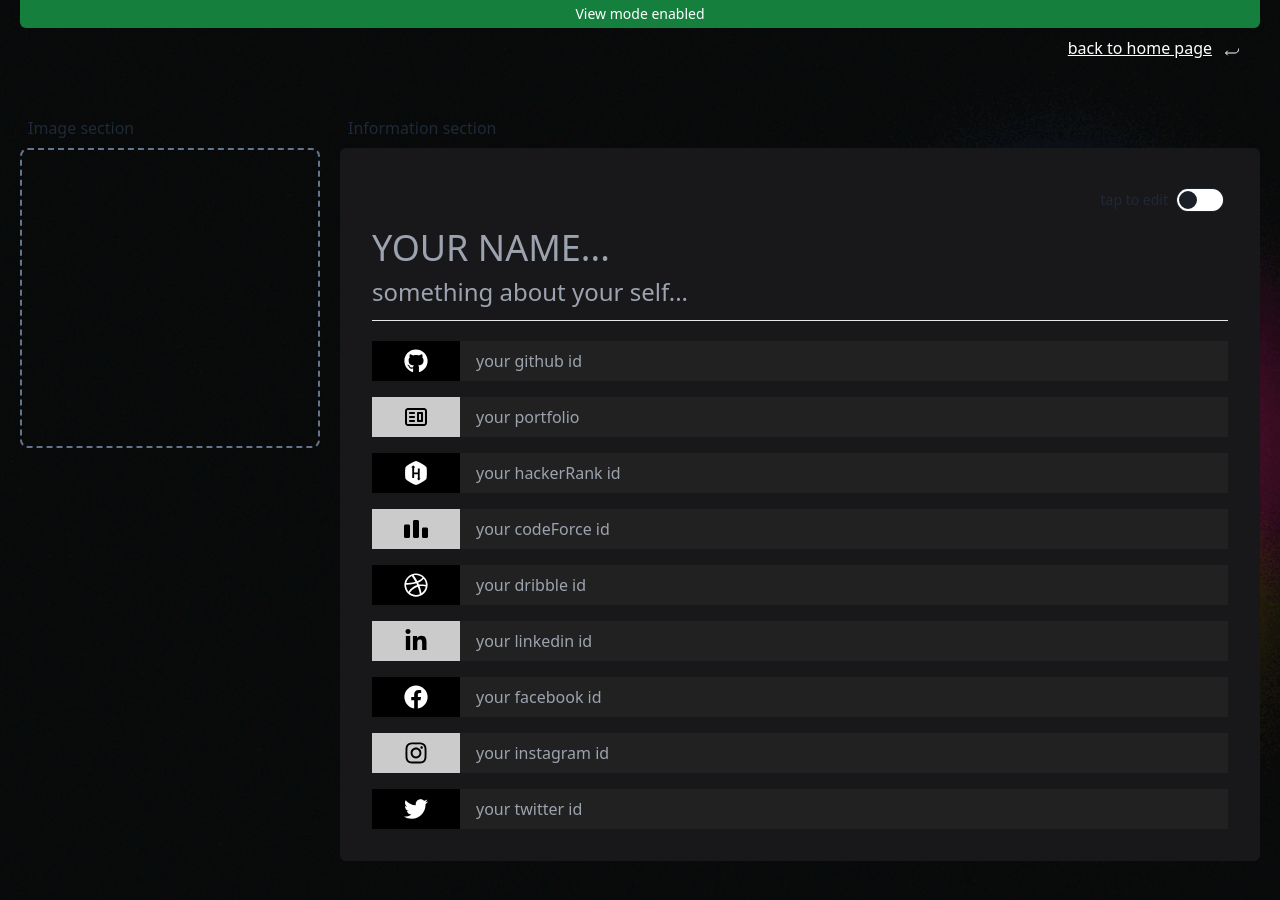
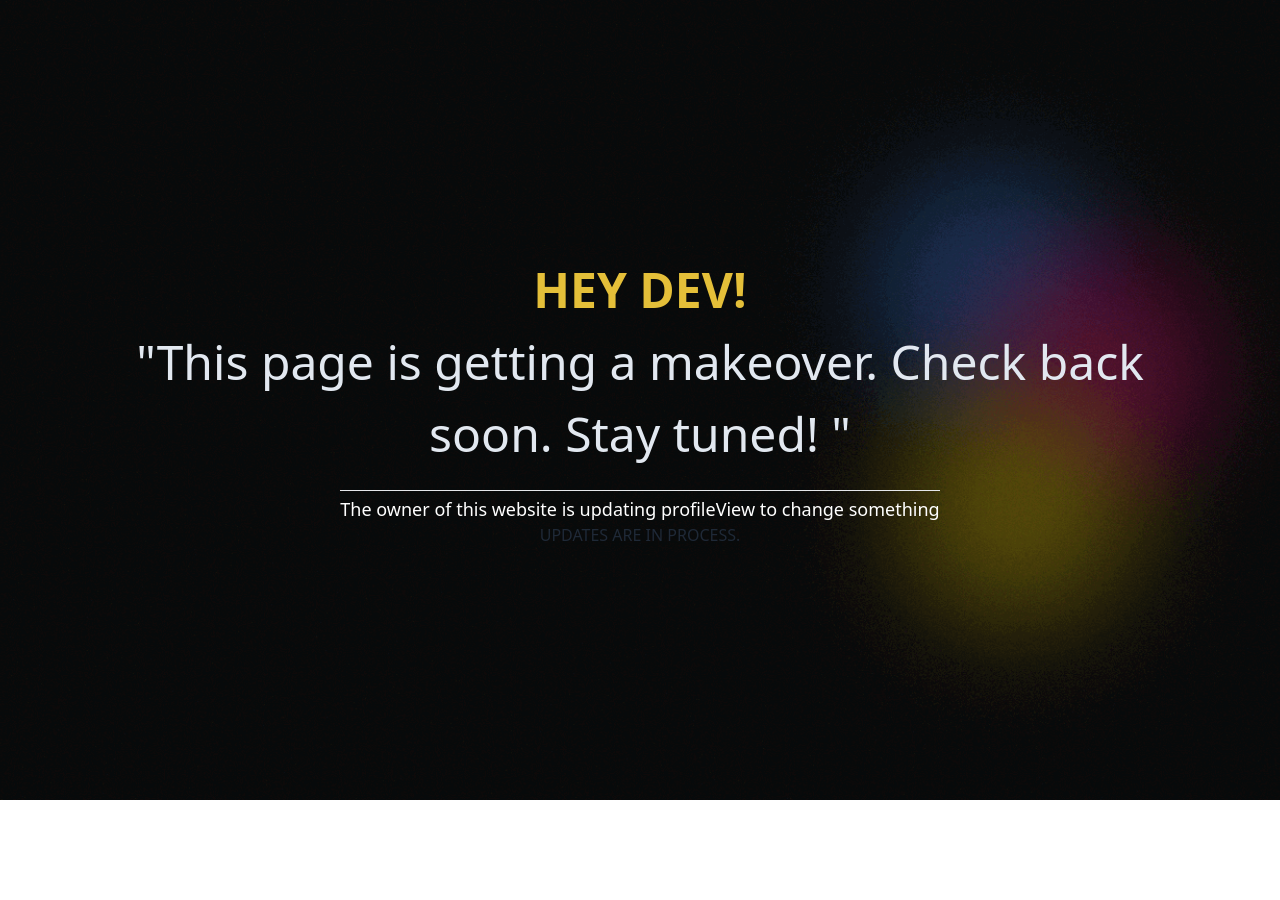
Before and after one commit to spsujoy007/profile-view, a React (Create React App) app in the folder profile-view/: page /editprofile in a window 1280 px wide. Shown: the top 900 px of the page. After the commit the page ends 800 px from the top, so only its background shows below. Built offline with nearby package versions, Linux system fonts and the light colour scheme; no server answers.

Commit message:
🔃 Updating

```diff
--- a/profile-view/src/App.js
+++ b/profile-view/src/App.js
@@ -9,11 +9,21 @@ function App() {
   if(!localStorage.getItem('userinfo')) localStorage.setItem('userinfo', JSON.stringify([{}]))
   return (
     <div className="App">
-      <RouterProvider router={routes}></RouterProvider>
+      {/* <RouterProvider router={routes}></RouterProvider>
        <Toaster
        position="top-center"
        reverseOrder={false}
-     />
+     /> */}
+
+     <div className='h-screen flex items-center justify-center flex-col w-[80%] mx-auto overflow-hidden'>
+        <h1 className='md:text-[3rem] text-[4rem] text-center text-slate-200 '><span  className='text-[#e4bf39] font-bold uppercase'>Hey dev!</span> <br />"This page is getting a makeover. Check back soon. Stay tuned! "</h1>
+
+        <div className='mt-5 text-center border-t-[1px]'>
+          <p className='text-lg text-white mt-1'>The owner of this website is updating profileView to change something</p>
+          <p className='uppercase'>Updates are in process.</p>
+        </div>
+     </div>
+
     </div>
   );
 }
--- a/profile-view/src/Pages/EditProfile.jsx
+++ b/profile-view/src/Pages/EditProfile.jsx
@@ -324,8 +324,8 @@ const EditProfile = () => {
                         <div className='flex justify-end'>
                                 <div className="form-control">
                                     <label className="label cursor-pointer">
-                                        <span className="label-text mr-2">{!editMode ? "tap to edit" :"tap to view"}</span>
-                                        <input type="checkbox" onClick={() => setEditMode(!editMode)} className="toggle"  />
+                                        <span className="text-md mr-2">{!editMode ? "tap to edit" :"tap to view"}</span>
+                                        <input type="checkbox" onClick={() => setEditMode(!editMode)} className="toggle toggle-success"  />
                                     </label>
                                 </div>
                             </div>
--- a/profile-view/src/Pages/Home.jsx
+++ b/profile-view/src/Pages/Home.jsx
@@ -13,13 +13,13 @@ import LoadingPage from './LoadingPage';
 
 
 const Home = () => {
-    const [loading, setLoading] = useState(true)
     const glitch = useGlitch()
     const navigate = useNavigate()
     let user = JSON.parse(localStorage.getItem('userinfo'))
 
     const {username} = useProfileData()
 
+    const [loading, setLoading] = useState(true)
     useEffect(() => {
         if(user.username === username){
             setLoading(false)
--- a/profile-view/src/Pages/UserProfile.jsx
+++ b/profile-view/src/Pages/UserProfile.jsx
@@ -7,30 +7,15 @@ import { FaDatabase, FaDribbble, FaFacebook, FaGithub, FaHackerrank, FaInstagram
 import { SiCodeforces } from "react-icons/si";
 import { IoReturnDownBack } from "react-icons/io5";
 import {
-    EmailShareButton,
     FacebookIcon,
     FacebookShareButton,
-    GabShareButton,
-    HatenaShareButton,
-    InstapaperShareButton,
-    LineShareButton,
     LinkedinIcon,
     LinkedinShareButton,
-    LivejournalShareButton,
-    MailruShareButton,
-    OKShareButton,
-    PinterestShareButton,
-    PocketShareButton,
-    RedditShareButton,
-    TelegramShareButton,
-    TumblrShareButton,
     TwitterIcon,
     TwitterShareButton,
-    ViberShareButton,
-    VKShareButton,
-    WhatsappShareButton,
-    WorkplaceShareButton,
   } from "react-share";
+import LoadingPage from './LoadingPage';
+
 
 const UserProfile = () => {
     const [user, setUser] = useState({})
@@ -40,6 +25,8 @@ const UserProfile = () => {
             setUser(JSON.parse(localStorage.getItem('userinfo')))
         }
     }, [])
+
+    const [loading, setLoading] = useState(true)
 
     const {
         bio,
@@ -58,8 +45,19 @@ const UserProfile = () => {
     } = useLoaderData()
     const navigate = useNavigate()
 
+    useEffect(() => {
+        if(useLoaderData){
+            setLoading(false)
+        }
+    }, [user])
+
     return (
-        <div className='min-h-screen pt-20'>
+        <>
+            {
+                loading ?
+                <LoadingPage></LoadingPage>
+                :
+                <div className='min-h-screen pt-20'>
             <div className='md:max-w-[800px] mx-auto flex justify-end'>
                 <p onClick={() => navigate('/')} className='mr-5 py-2 flex items-end gap-3 hover:text-white cursor-pointer duration-200'>back to home page<IoReturnDownBack /></p>
             </div>
@@ -218,6 +216,8 @@ const UserProfile = () => {
                     <p>Share your profiles and connect each other. {!user?.username && <span className='underline cursor-pointer text-white' onClick={() => navigate('/signup')}>click to signup</span>} 😀</p>
                 </div>
         </div>
+            }
+        </>
     );
 };
 
```
